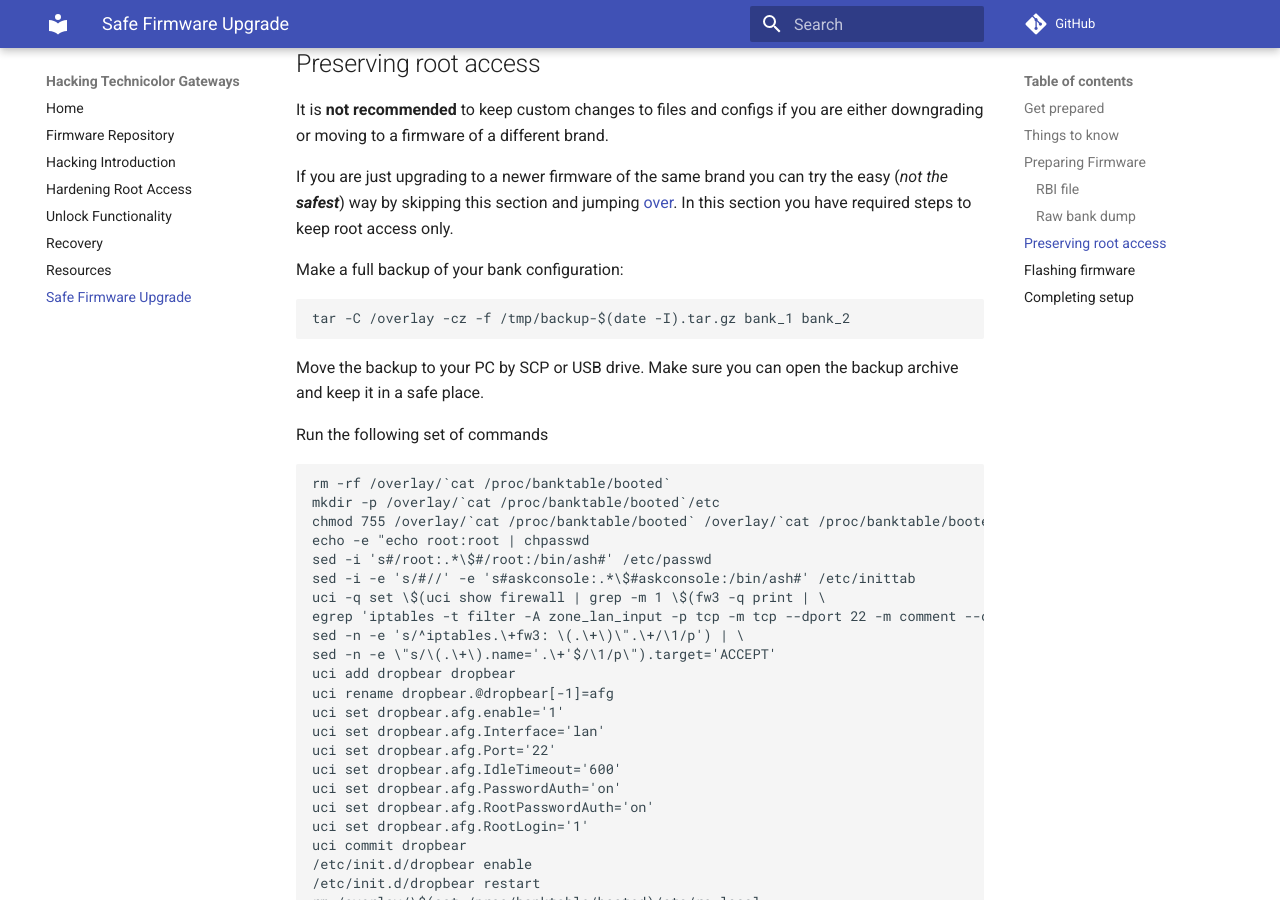
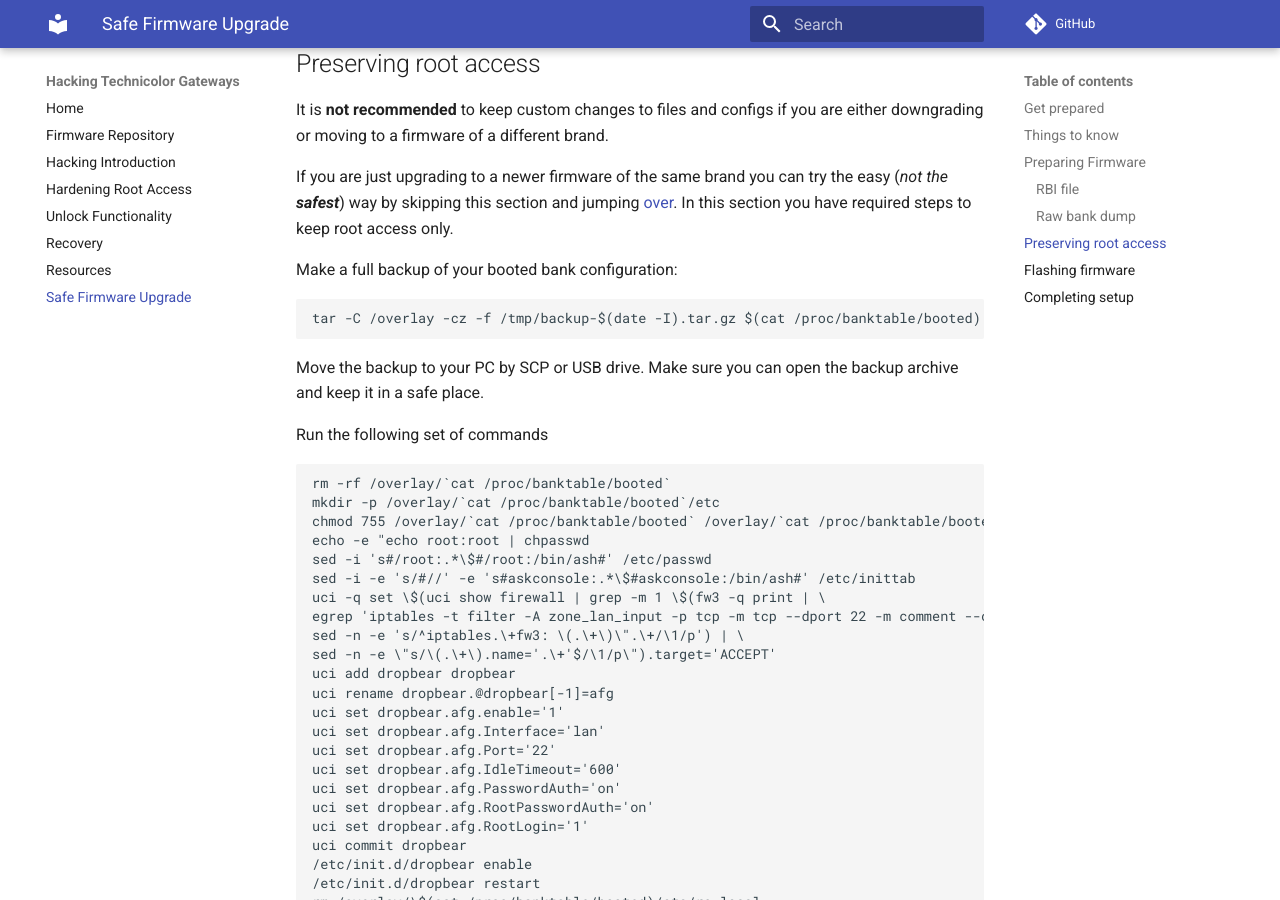
Before and after one commit to hack-technicolor/hack-technicolor, an MkDocs documentation site: the page built from docs/Upgrade.md, in a window 1280 px wide and 900 px high, scrolled down 2500 px. Built offline with MkDocs 1.6.1 and Material for MkDocs 9.7.7, drawn with Linux system fonts in a browser that asks for light colours; comment, search, counter and statistics services are not loaded.

Commit message:
Include booted bank config only in backup

````diff
--- a/docs/Upgrade.md
+++ b/docs/Upgrade.md
@@ -70,10 +70,10 @@
 
 If you are just upgrading to a newer firmware of the same brand you can try the easy (*not the **safest***) way by skipping this section and jumping [over](#flashing-firmware). In this section you have required steps to keep root access only.
 
-Make a full backup of your bank configuration:
+Make a full backup of your booted bank configuration:
 
 ```bash
-tar -C /overlay -cz -f /tmp/backup-$(date -I).tar.gz bank_1 bank_2
+tar -C /overlay -cz -f /tmp/backup-$(date -I).tar.gz $(cat /proc/banktable/booted)
 ```
 
 Move the backup to your PC by SCP or USB drive. Make sure you can open the backup archive and keep it in a safe place.
````
